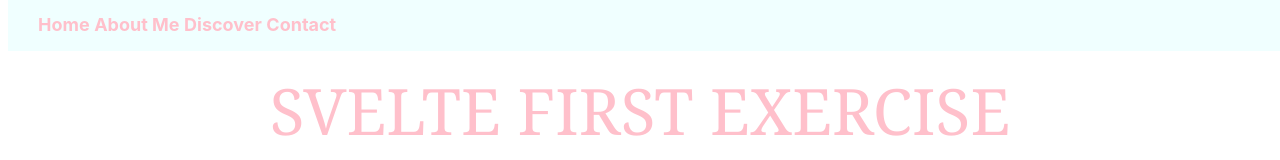
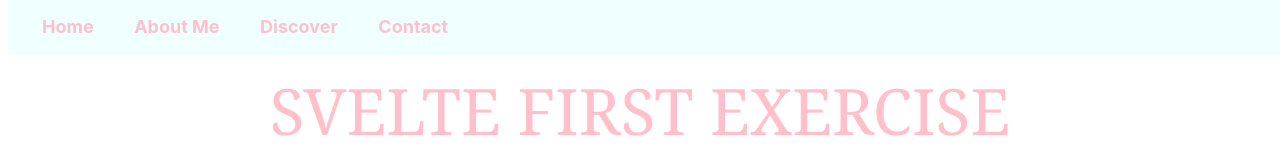
Before and after one commit to annazhang1029/sveltetesting, a Svelte app: page / in a window 1280 px wide. Shown: the top 160 px of the page. Built offline with nearby package versions, Linux system fonts and the light colour scheme; a web font is replaced by a local one.

Commit message:
fixed padding

```diff
--- a/src/Nav.svelte
+++ b/src/Nav.svelte
@@ -11,7 +11,7 @@
         background-color: azure;
         width: 100%;
         margin-top: -10px;
-        padding: 16px 30px;
+        padding: 0 16px;
     }
     nav a{
         text-decoration: none;
@@ -19,10 +19,11 @@
         display: inline-block;
         font-weight: bold;
         font-size: 18px;
+        padding: 18px;
     }
 
     nav a:hover{
-        color: beige;
+        background-color: beige;
     }
 
     nav a:active{
```
